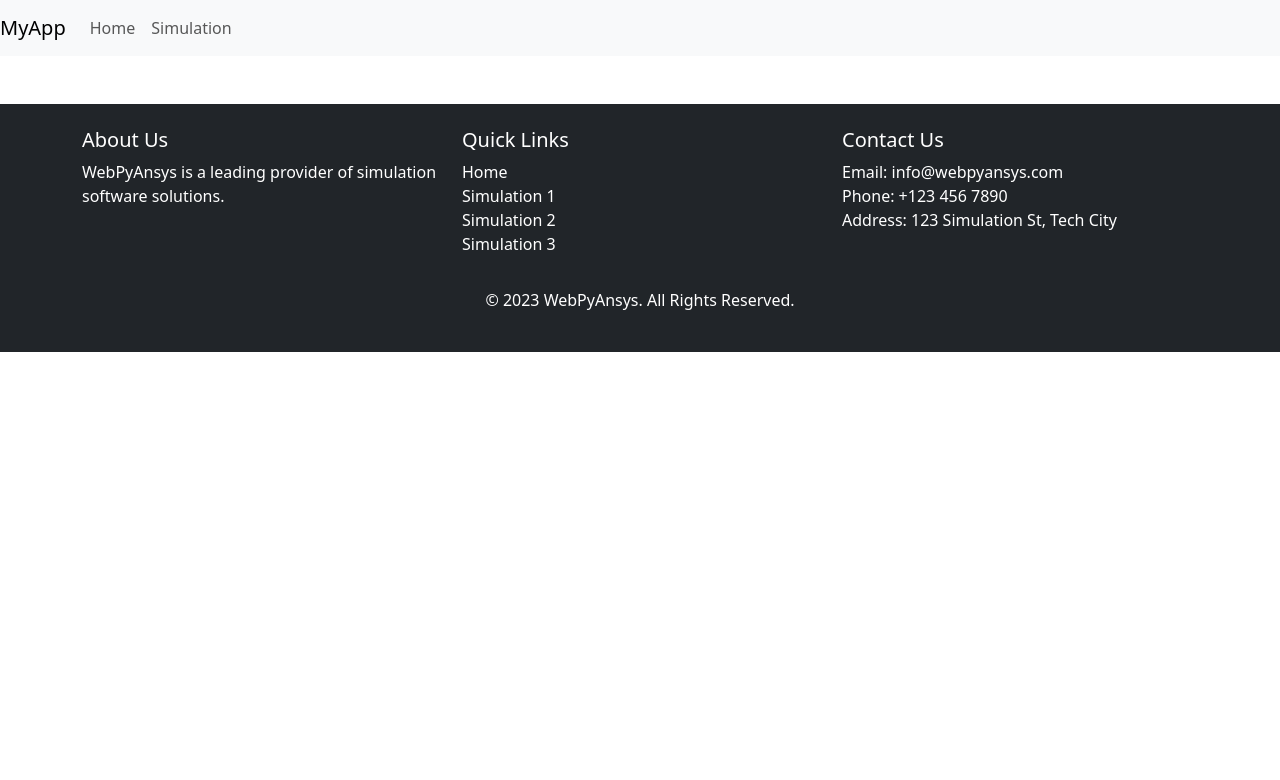
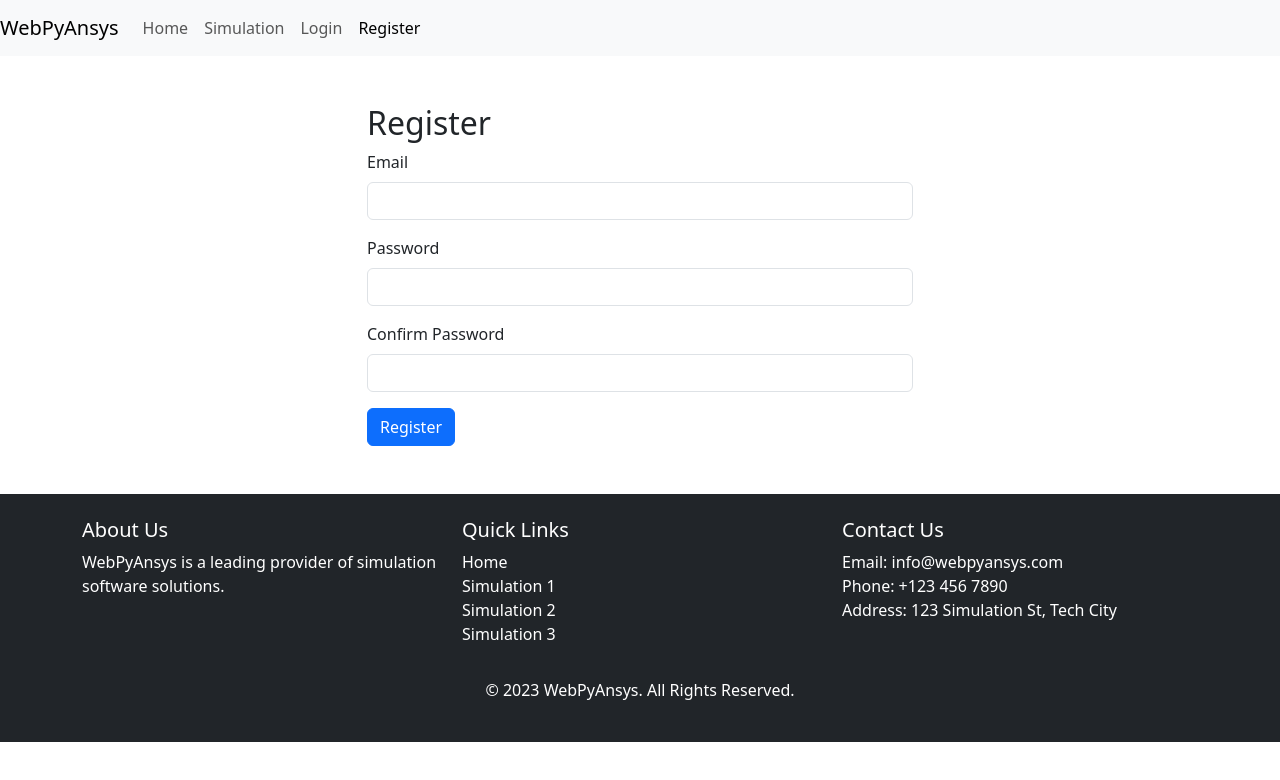
Before and after one commit to TonniChopper/BPfrontend, a React (Vite) app: page /register in a window 1280 px wide. Shown: the top 780 px of the page. Built offline with nearby package versions, Linux system fonts and the light colour scheme.

Commit message:
Autenfication

```diff
--- a/src/App.jsx
+++ b/src/App.jsx
@@ -3,6 +3,8 @@ import Navigation from './Components/Navigation';
 import Footer from './Components/Footer';
 import Home from './Pages/Home';
 import SimulationPage from './Pages/SimulationPage';
+import LoginPage from "./Pages/LoginPage.jsx";
+import RegisterPage from "./Pages/RegisterPage.jsx";
 
 function App() {
     return (
@@ -11,6 +13,8 @@ function App() {
             <Routes>
                 <Route path="/" element={<Home />} />
                 <Route path="/simulation" element={<SimulationPage />} />
+                <Route path="/login" element={<LoginPage />} />
+                <Route path="/register" element={<RegisterPage />} />
             </Routes>
             <Footer />
         </div>
--- a/src/Components/Navigation.jsx
+++ b/src/Components/Navigation.jsx
@@ -4,12 +4,14 @@ import { Navbar, Nav } from 'react-bootstrap';
 const Navigation = () => {
     return (
         <Navbar bg="light" expand="lg">
-            <Navbar.Brand href="/">MyApp</Navbar.Brand>
+            <Navbar.Brand href="/">WebPyAnsys</Navbar.Brand>
             <Navbar.Toggle aria-controls="basic-navbar-nav" />
             <Navbar.Collapse id="basic-navbar-nav">
                 <Nav className="mr-auto">
                     <NavLink to="/" className="nav-link">Home</NavLink>
                     <NavLink to="/simulation" className="nav-link">Simulation</NavLink>
+                    <NavLink to="/login" className="nav-link">Login</NavLink>
+                    <NavLink to="/register" className="nav-link">Register</NavLink>
                 </Nav>
             </Navbar.Collapse>
         </Navbar>
--- a/src/Pages/Home.jsx
+++ b/src/Pages/Home.jsx
@@ -1,4 +1,5 @@
 import { Container, Carousel, Row, Col, Card } from 'react-bootstrap';
+import '../Styles/Home.css';
 
 const Home = () => {
     return (
--- /dev/null
+++ b/src/Pages/LoginPage.jsx
@@ -0,0 +1,64 @@
+import { useState } from 'react';
+import { Container, Form, Row, Col, Button } from 'react-bootstrap';
+import axios from 'axios';
+
+const LoginPage = () => {
+    const [formData, setFormData] = useState({ email: '', password: '' });
+    const [loading, setLoading] = useState(false);
+    const [error, setError] = useState(null);
+
+    const handleChange = (e) => {
+        setFormData({ ...formData, [e.target.name]: e.target.value });
+    };
+
+    const handleSubmit = async (e) => {
+        e.preventDefault();
+        setLoading(true);
+        setError(null);
+        try {
+            const response = await axios.post('http://localhost:8000/api/login', formData);
+            console.log('Login successful:', response.data);
+        } catch{
+            setError('Login failed. Please check your credentials.');
+        }
+        setLoading(false);
+    };
+
+    return (
+        <Container className="my-5">
+            <Row className="justify-content-center">
+                <Col md="6">
+                    <h2>Login</h2>
+                    <Form onSubmit={handleSubmit}>
+                        <Form.Group controlId="formEmail">
+                            <Form.Label>Email</Form.Label>
+                            <Form.Control
+                                type="email"
+                                name="email"
+                                value={formData.email}
+                                onChange={handleChange}
+                                required
+                            />
+                        </Form.Group>
+                        <Form.Group controlId="formPassword" className="mt-3">
+                            <Form.Label>Password</Form.Label>
+                            <Form.Control
+                                type="password"
+                                name="password"
+                                value={formData.password}
+                                onChange={handleChange}
+                                required
+                            />
+                        </Form.Group>
+                        {error && <p className="text-danger mt-3">{error}</p>}
+                        <Button variant="primary" type="submit" disabled={loading} className="mt-3">
+                            {loading ? "Loading..." : "Login"}
+                        </Button>
+                    </Form>
+                </Col>
+            </Row>
+        </Container>
+    );
+};
+
+export default LoginPage;
--- /dev/null
+++ b/src/Pages/RegisterPage.jsx
@@ -0,0 +1,78 @@
+import { useState } from 'react';
+import { Container, Form, Row, Col, Button } from 'react-bootstrap';
+import axios from 'axios';
+
+const RegisterPage = () => {
+    const [formData, setFormData] = useState({ email: '', password: '', confirmPassword: '' });
+    const [loading, setLoading] = useState(false);
+    const [error, setError] = useState(null);
+
+    const handleChange = (e) => {
+        setFormData({ ...formData, [e.target.name]: e.target.value });
+    };
+
+    const handleSubmit = async (e) => {
+        e.preventDefault();
+        if (formData.password !== formData.confirmPassword) {
+            setError('Passwords do not match.');
+            return;
+        }
+        setLoading(true);
+        setError(null);
+        try {
+            const response = await axios.post('http://localhost:8000/api/register', formData);
+            console.log('Registration successful:', response.data);
+        } catch {
+            setError('Registration failed. Please try again.');
+        }
+        setLoading(false);
+    };
+
+    return (
+        <Container className="my-5">
+            <Row className="justify-content-center">
+                <Col md="6">
+                    <h2>Register</h2>
+                    <Form onSubmit={handleSubmit}>
+                        <Form.Group controlId="formEmail">
+                            <Form.Label>Email</Form.Label>
+                            <Form.Control
+                                type="email"
+                                name="email"
+                                value={formData.email}
+                                onChange={handleChange}
+                                required
+                            />
+                        </Form.Group>
+                        <Form.Group controlId="formPassword" className="mt-3">
+                            <Form.Label>Password</Form.Label>
+                            <Form.Control
+                                type="password"
+                                name="password"
+                                value={formData.password}
+                                onChange={handleChange}
+                                required
+                            />
+                        </Form.Group>
+                        <Form.Group controlId="formConfirmPassword" className="mt-3">
+                            <Form.Label>Confirm Password</Form.Label>
+                            <Form.Control
+                                type="password"
+                                name="confirmPassword"
+                                value={formData.confirmPassword}
+                                onChange={handleChange}
+                                required
+                            />
+                        </Form.Group>
+                        {error && <p className="text-danger mt-3">{error}</p>}
+                        <Button variant="primary" type="submit" disabled={loading} className="mt-3">
+                            {loading ? "Loading..." : "Register"}
+                        </Button>
+                    </Form>
+                </Col>
+            </Row>
+        </Container>
+    );
+};
+
+export default RegisterPage;
--- a/src/Pages/SignUp.jsx
+++ /dev/null
@@ -1,37 +0,0 @@
-import { Formik, Form, Field, ErrorMessage } from 'formik';
-import * as Yup from 'yup';
-
-const SignupSchema = Yup.object().shape({
-    email: Yup.string().email('Invalid email').required('Required'),
-    password: Yup.string().min(6, 'Too Short!').required('Required'),
-});
-
-const SignupForm = () => (
-    <Formik
-        initialValues={{ email: '', password: '' }}
-        validationSchema={SignupSchema}
-        onSubmit={values => {
-            console.log(values);
-        }}
-    >
-        {({ isSubmitting }) => (
-            <Form>
-                <div>
-                    <label htmlFor="email">Email</label>
-                    <Field type="email" name="email" />
-                    <ErrorMessage name="email" component="div" />
-                </div>
-                <div>
-                    <label htmlFor="password">Password</label>
-                    <Field type="password" name="password" />
-                    <ErrorMessage name="password" component="div" />
-                </div>
-                <button type="submit" disabled={isSubmitting}>
-                    Submit
-                </button>
-            </Form>
-        )}
-    </Formik>
-);
-
-export default SignupForm;
--- a/src/Styles/Home.css
+++ b/src/Styles/Home.css
@@ -0,0 +1,35 @@
+/* src/Styles/Home.css */
+
+.carousel-item img {
+    height: 500px;
+    object-fit: cover;
+}
+
+.carousel-caption h3 {
+    font-size: 2rem;
+    font-weight: bold;
+}
+
+.carousel-caption p {
+    font-size: 1.2rem;
+}
+
+.card {
+    margin-top: 20px;
+    box-shadow: 0 4px 8px rgba(0, 0, 0, 0.1);
+    transition: transform 0.2s;
+}
+
+.card:hover {
+    transform: scale(1.05);
+}
+
+.card-title {
+    font-size: 1.5rem;
+    font-weight: bold;
+}
+
+.card-text {
+    font-size: 1rem;
+    color: #555;
+}
```
